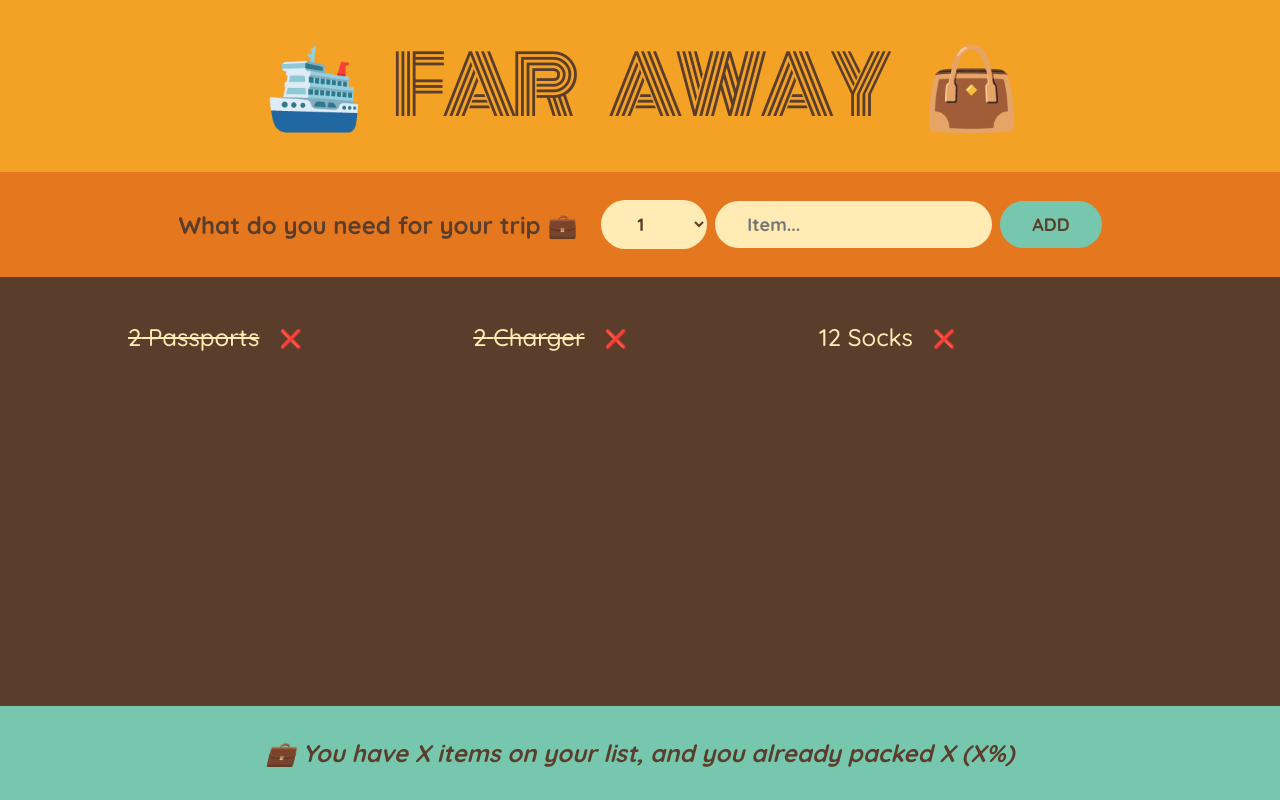
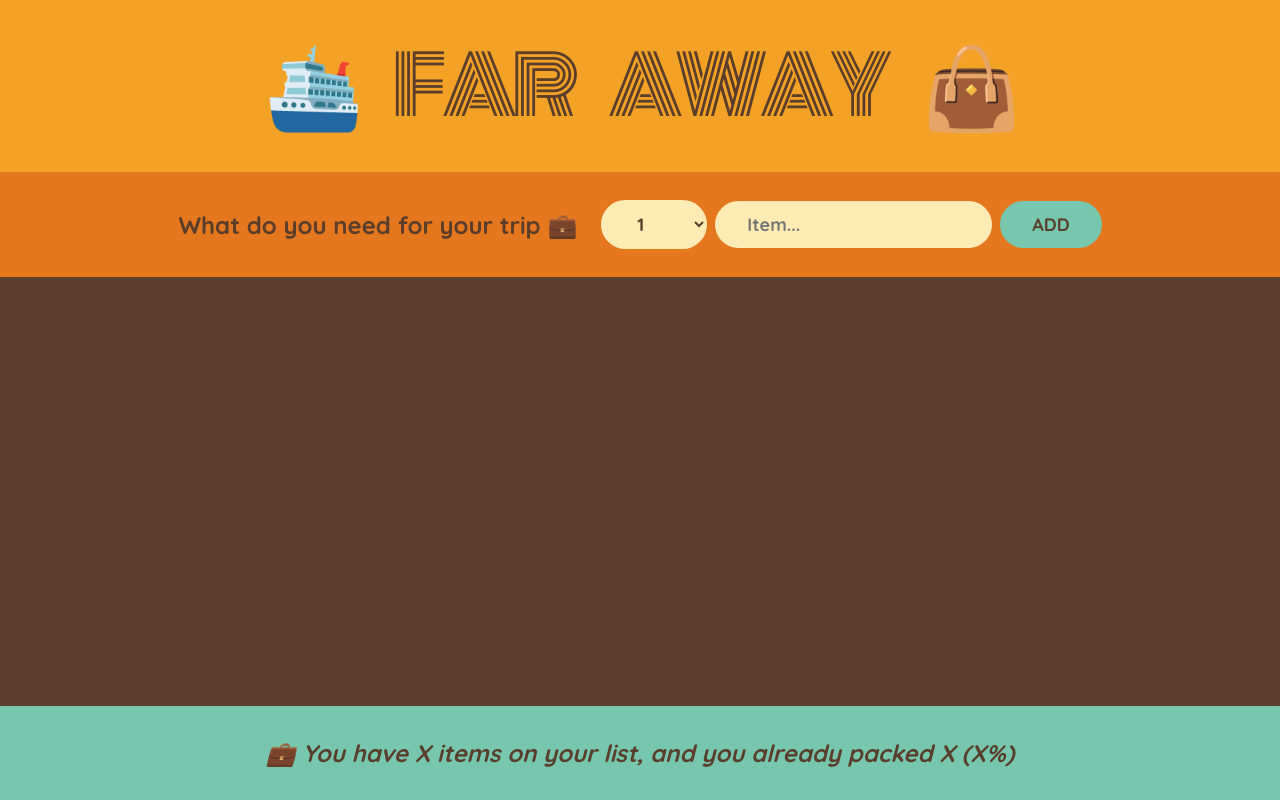
Before and after one commit to sh-sahil/Travel-List, a React (Create React App) app: page / in a window 1280 px wide. Built offline with nearby package versions, Linux system fonts and the light colour scheme.

Commit message:
Added state to the Packing List

```diff
--- a/src/App.js
+++ b/src/App.js
@@ -1,17 +1,22 @@
 import { useState } from "react";
 
-const initialItems = [
-  { id: 1, description: "Passports", quantity: 2, packed: true },
-  { id: 2, description: "Charger", quantity: 2, packed: true },
-  { id: 3, description: "Socks", quantity: 12, packed: false },
-];
+// const initialItems = [
+//   { id: 1, description: "Passports", quantity: 2, packed: true },
+//   { id: 2, description: "Charger", quantity: 2, packed: true },
+//   { id: 3, description: "Socks", quantity: 12, packed: false },
+// ];
 
 export default function App() {
+  const [items, setItems] = useState([]);
+
+  function handelAddItems(item) {
+    setItems(items => [...items, item]);
+  }
   return (
     <div className="app">
       <Logo />
-      <Form />
-      <PackingList />
+      <Form onAddItem={handelAddItems} />
+      <PackingList items={items} />
       <Stats />
     </div>
   );
@@ -21,7 +26,7 @@
   return <h1> 🛳️ Far Away 👜 </h1>;
 }
 
-function Form() {
+function Form({ onAddItem }) {
   const [description, setDescription] = useState("");
   const [quantity, setQuantity] = useState(1);
 
@@ -32,6 +37,8 @@
 
     const newItem = { quantity, description, id: Date.now(), packed: false };
     console.log(newItem);
+
+    onAddItem(newItem);
 
     setDescription("");
     setQuantity(1);
@@ -57,11 +64,11 @@
     </form>
   );
 }
-function PackingList() {
+function PackingList({ items }) {
   return (
     <div className="list">
       <ul>
-        {initialItems.map(item => (
+        {items.map(item => (
           <Item item={item} key={item.id} />
         ))}
       </ul>
```
